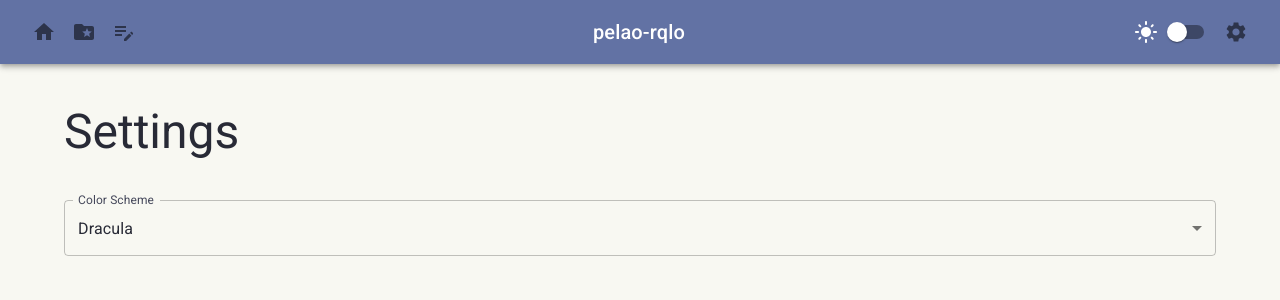
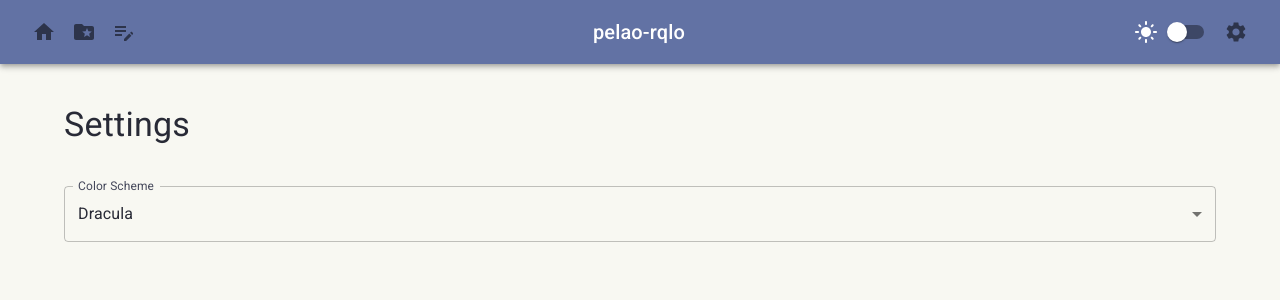
Before and after one commit to v4rgas/HairlessLifting, a React (Vite) app: page /settings in a window 1280 px wide. Shown: the top 300 px of the page. Built offline with nearby package versions, Linux system fonts and the light colour scheme.

Commit message:
refactor: Update Settings component typography and color scheme handling

```diff
--- a/src/Settings/Settings.jsx
+++ b/src/Settings/Settings.jsx
@@ -3,14 +3,19 @@ import { Container, FormControl, InputLabel, MenuItem, Select, Stack, Typography
 import { colorSchemeAtom } from "../utils/atoms";
 import colorSchemes from '../utils/colorSchemes'
 import { useAtom } from "jotai";
+import { useEffect } from "react";
 
 export default function Settings() {
     const [colorScheme, setColorScheme] = useAtom(colorSchemeAtom)
 
+    useEffect(() => {
+        setColorScheme(colorSchemes.find(cs => cs.name === colorScheme.name) || colorSchemes[0])
+    }, [colorScheme])
+
     return (
         <Container>
             <Stack spacing={5}>
-                <Typography variant='h3'>Settings</Typography>
+                <Typography variant='h4'>Settings</Typography>
                 <FormControl fullWidth>
                     <InputLabel id="colorScheme-select">Color Scheme</InputLabel>
                     <Select
```
